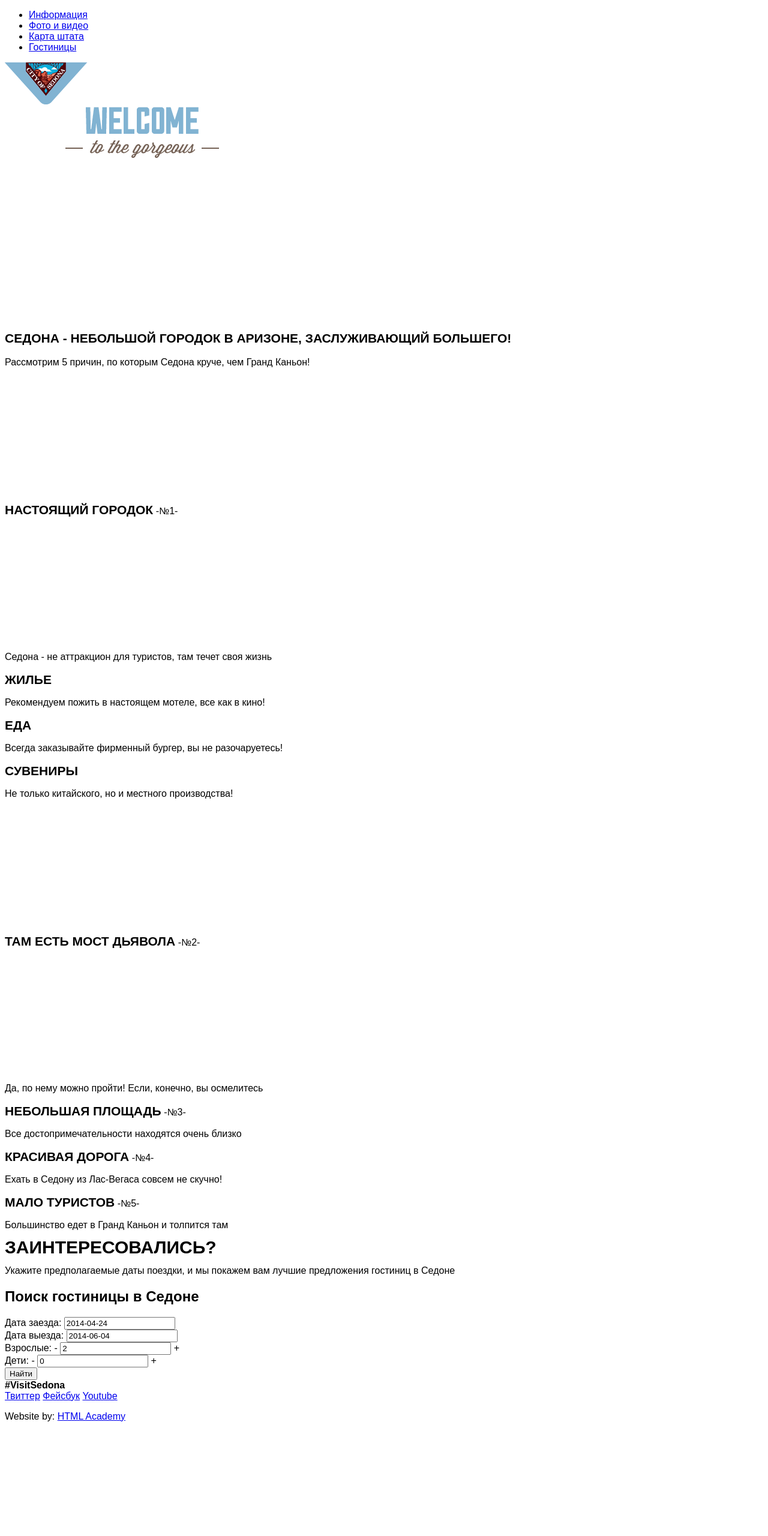
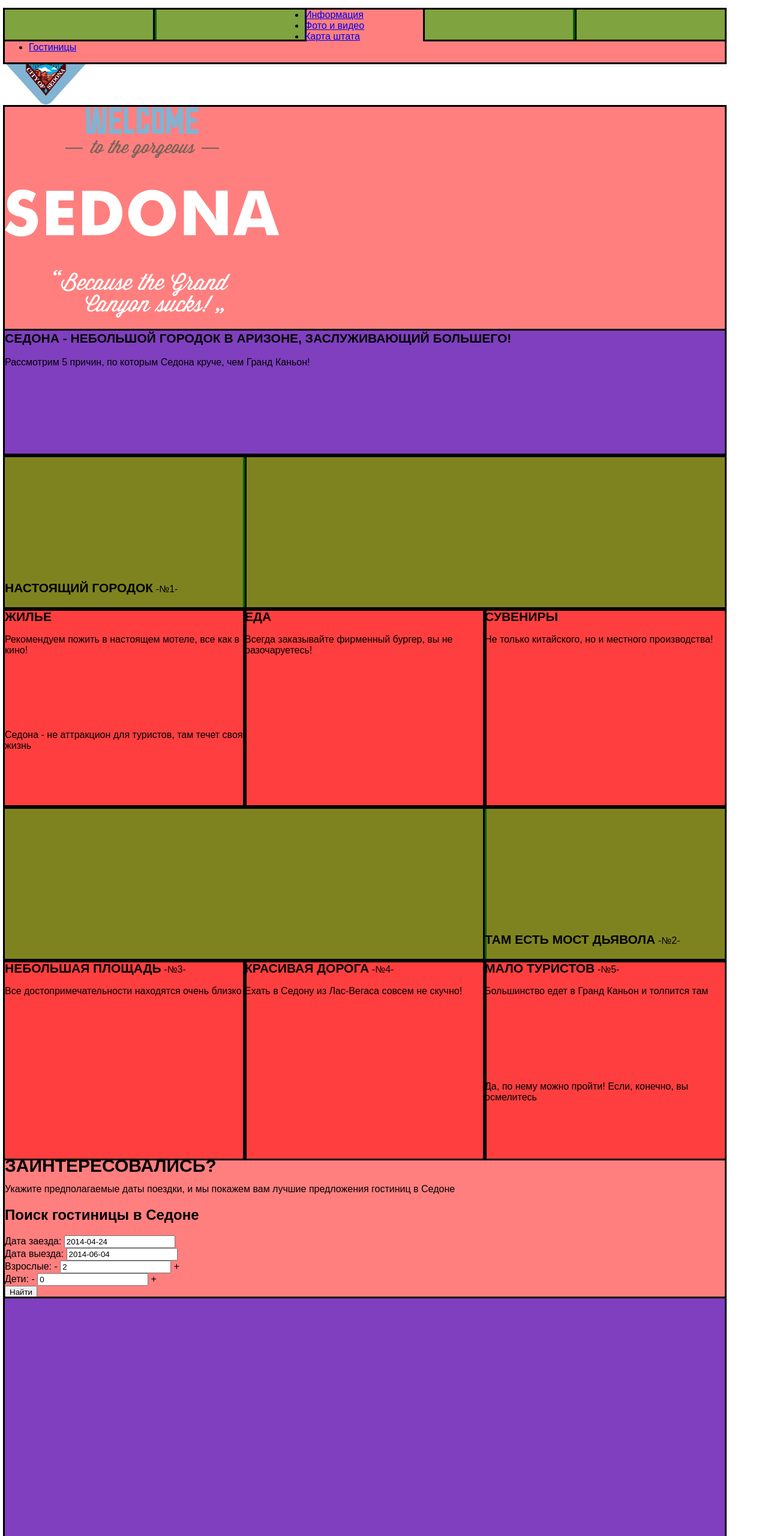
Before and after one commit to ag369/259477-sedona, a plain HTML site: page index.html in a window 1280 px wide. Shown: the top 2560 px of the page at 60% size. Before the commit the page ends 2386 px from the top, so only its background shows below. Drawn offline with Linux system fonts and the light colour scheme.

Commit message:
Сделала сетки основных блоков
Разметила сетки основных элементов на страницах index.html и inner.htlm

```diff
--- a/css/style.css
+++ b/css/style.css
@@ -1,3 +1,294 @@
+.clearfix::after {
+    content: "";
+    display: table;
+    clear: both;
+}
+
+.main-navigation {
+    width: 1200px;
+    min-height: 56px;
+    background: rgba(255, 0, 0, 0.5);
+    outline: 3px solid #000000;
+}
+
+.menu-item1 {
+    float: left;
+    width: 250px;
+    min-height: 50px;
+    background: rgba(0, 200, 0, 0.5);
+    outline: 3px solid #000000;
+}
+
+.menu-item2 {
+    float: left;
+    width: 250px;
+    min-height: 50px;
+    background: rgba(0, 200, 0, 0.5);
+    outline: 3px solid #000000;
+}
+
+.menu-item3 {
+    float: right;
+    width: 250px;
+    min-height: 50px;
+    background: rgba(0, 200, 0, 0.5);
+    outline: 3px solid #000000;
+}
+
+.menu-item4 {
+    float: right;
+    width: 250px;
+    min-height: 50px;
+    background: rgba(0, 200, 0, 0.5);
+    outline: 3px solid #000000;
+}
+
+.index-content {
+    width: 1200px;
+    min-height: 509px;
+    background: rgba(255, 0, 0, 0.5);
+    outline: 3px solid #000000;
+}
+
+.top-content {
+    width: 1200px;
+    min-height: 208px;
+    background: rgba(0, 0, 255, 0.5);
+    outline: 3px solid #000000;
+}
+
+.index-content-advantages {
+    width: 1200px;
+    height: 256px;
+    background: rgba(255, 0, 0, 0.5);
+    outline: 3px solid #000000;
+}
+
+.index-content-info {
+    width: 1200px;
+    height: 256px;
+    background: rgba(255, 0, 0, 0.5);
+    outline: 3px solid #000000;
+}
+
+.column-left-info {
+    display: inline-block;
+    width: 400px;
+    min-height: 256px;
+    box-sizing: border-box;
+    background: rgba(0, 200, 0, 0.5);
+    outline: 3px solid #000000;
+}
+
+.column-right-pic {
+    float: right;
+    width: 800px;
+    min-height: 256px;
+    background: rgba(0, 200, 0, 0.5);
+    outline: 3px solid #000000;
+}
+
+.features {
+    width: 1200px;
+    min-height: 256px;
+    background: rgba(255, 0, 0, 0.5);
+    outline: 3px solid #000000;
+}
+
+.feature-left {
+    float: left;
+    width: 400px;
+    min-height: 330px;
+    outline: 3px solid #000000;
+}
+
+.feature-center {
+    float: left;
+    width: 400px;
+    min-height: 330px;
+    outline: 3px solid #000000;
+}
+
+.feature-right {
+    float: right;
+    width: 400px;
+    min-height: 330px;
+    outline: 3px solid #000000;
+}
+
+.column-left-pic {
+    float: left;
+    width: 800px;
+    min-height: 256px;
+    background: rgba(0, 200, 0, 0.5);
+    outline: 3px solid #000000;
+}
+
+.column-right-info {
+    display: inline-block;
+    width: 400px;
+    min-height: 256px;
+    box-sizing: border-box;
+    background: rgba(0, 200, 0, 0.5);
+    outline: 3px solid #000000;
+}
+
+.feature-left-noicon {
+    float: left;
+    width: 400px;
+    min-height: 330px;
+    outline: 3px solid #000000;
+}
+
+.feature-center-noicon {
+    float: left;
+    width: 400px;
+    min-height: 330px;
+    outline: 3px solid #000000;
+}
+
+.feature-right-noicon {
+    float: right;
+    width: 400px;
+    min-height: 330px;
+    outline: 3px solid #000000;
+}
+
+.main-form-invite {
+    width: 1200px;
+    min-height: 298px;
+    background: rgba(0, 0, 255, 0.5);
+    outline: 3px solid #000000;
+}
+
+.map {
+    width: 1200px;
+    min-height: 478px;
+    background: rgba(0, 0, 255, 0.5);
+    outline: 3px solid #000000;
+}
+
+.main-footer {
+    width: 1200px;
+    min-height: 120px;
+    background: rgba(0, 200, 0, 0.5);
+    outline: 3px solid #000000;
+}
+
+.footer-site-name {
+    float: left;
+    width: 400px;
+    min-height: 100px;
+    outline: 3px solid #000000;
+}
+
+.footer-social {
+    float: left;
+    width: 400px;
+    min-height: 100px;
+    outline: 3px solid #000000;
+}
+
+.footer-copyright {
+    float: right;
+    width: 400px;
+    min-height: 100px;
+    outline: 3px solid #000000;
+}
+
+.inner-form {
+    width: 1200px;
+    min-height: 218px;
+    background: rgba(255, 0, 0, 0.5);
+    outline: 3px solid #000000;
+}
+
+.form-column-left {
+    float: left;
+    width: 528px;
+    margin-left: 73px;
+    background: rgba(0, 200, 0, 0.5);
+    outline: 3px solid #000000;
+}
+
+.form-column-right {
+    float: right;
+    width: 328px;
+    margin-right: 73px;
+    background: rgba(0, 200, 0, 0.5);
+    outline: 3px solid #000000;
+}
+
+.search-result {
+    width: 1200px;
+    min-height: 88px;
+    outline: 3px solid #000000;
+}
+
+.summary-column-left {
+    float: left;
+    width: 528px;
+    min-height: 88px;
+    margin-left: 73px;
+    background: rgba(0, 0, 200, 0.5);
+    outline: 3px solid #000000;
+}
+
+.summary-column-right {
+    float: right;
+    width: 241px;
+    min-height: 88px;
+    margin-right: 73px;
+    background: rgba(0, 0, 200, 0.5);
+    outline: 3px solid #000000;
+}
+
+.search-result-item {
+    width: 1200px;
+    min-height: 158px;
+    background: rgba(255, 0, 0, 0.5);
+    outline: 3px solid #000000;
+}
+
+.search-result-pic {
+    display: block;
+    float: left;
+    margin-left: 73px;
+    width: 135px;
+    min-height: 90px;
+    background: rgba(255, 0, 0, 0.5);
+    outline: 3px solid #000000;
+}
+
+.item-info {
+    float: left;
+    width: 364px;
+    margin-left: 30px;
+    background: rgba(0, 0, 200, 0.5);
+    outline: 3px solid #000000;
+}
+
+.search-result-rating {
+    float: right;
+    width: 241px;
+    min-height: 90px;
+    margin-right: 73px;
+    background: rgba(0, 0, 200, 0.5);
+    outline: 3px solid #000000;
+        box-sizing: border-box;
+}
+
+
+
+
+
+
+
+
+
+
+
+
 body {
     font-family: "PT Sans", "Arial", sans-serif;
 }
--- a/index.html
+++ b/index.html
@@ -10,7 +10,11 @@
 <body>
   <header class="main-header">
     <div class="container">
-      <nav class="main-navigation">
+      <nav class="main-navigation clearfix">
+        <div class="menu-item1"></div>
+        <div class="menu-item2"></div>
+        <div class="menu-item3"></div>
+        <div class="menu-item4"></div>
                 <ul>
           <li>
             <a href="#">Информация</a>
@@ -45,7 +49,7 @@
       <!--Начало блоков с преимуществами-->
       <!--Начало блока c преимуществом "Настоящий городок" - фото справа-->
       <section class="index-content-advantages">
-        <div class="index-content-info column-left-info">
+        <div class="index-content-info column-left-info clearfix">
           <b class="features-name-white">Настоящий городок</b>
           <span>-№1-</span>
           <p>Cедона - не аттракцион для туристов, там течет своя жизнь
@@ -56,7 +60,7 @@
       </section>
       <!--Конец блока c преимуществом и фото справа-->
       <!--Начало 1го блока из 3-х преимуществ с иконками-->
-      <section class="features">
+      <section class="features clearfix">
         <div class="features-item feature-left">
           <b class="features-name">Жилье</b>
           <p>Рекомендуем пожить в настоящем мотеле, все как в кино!
@@ -75,7 +79,7 @@
       </section>
       <!--Конец 1го блока из 3-х преимуществ с иконками-->
       <!--Конец блока c преимуществом "Мост Дьявола" - фото слева-->
-      <section class="index-content-advantages">
+      <section class="index-content-advantages clearfix">
         <div class="index-content-pic column-left-pic">
         </div>
         <div class="index-content-info column-right-info">
@@ -87,7 +91,7 @@
       </section>
       <!--Конец блока c преимуществом "Мост Дьявола" - фото слева-->
       <!--Начало 2го блока из 3-х преимуществ без иконок-->
-      <section class="features">
+      <section class="features clearfix">
         <div class="features-item feature-left-noicon">
           <b class="features-name">Небольшая площадь</b>
           <span>-№3-</span>
```
Also changed, not shown: inner.html (+13 -9 lines). Lines whose indentation alone changed are shown as unchanged.
